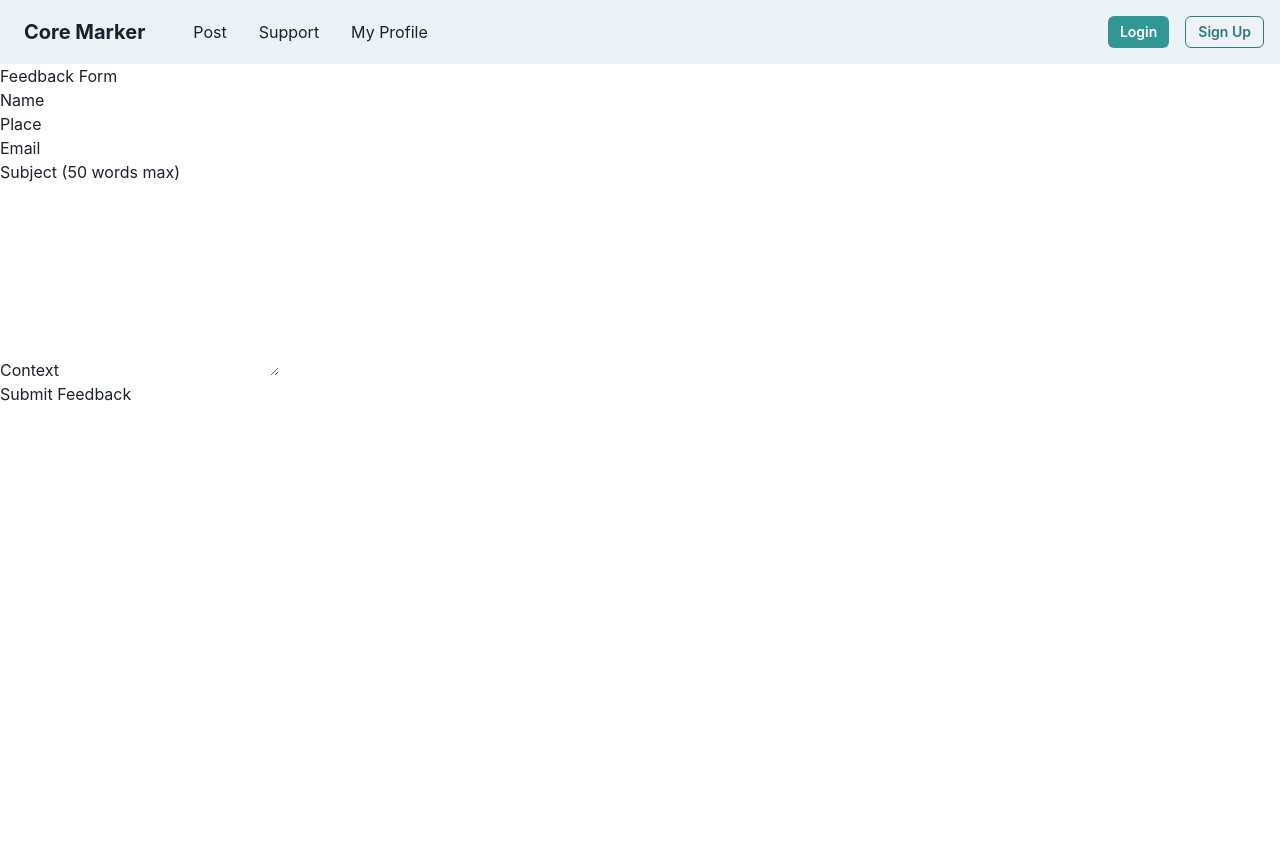
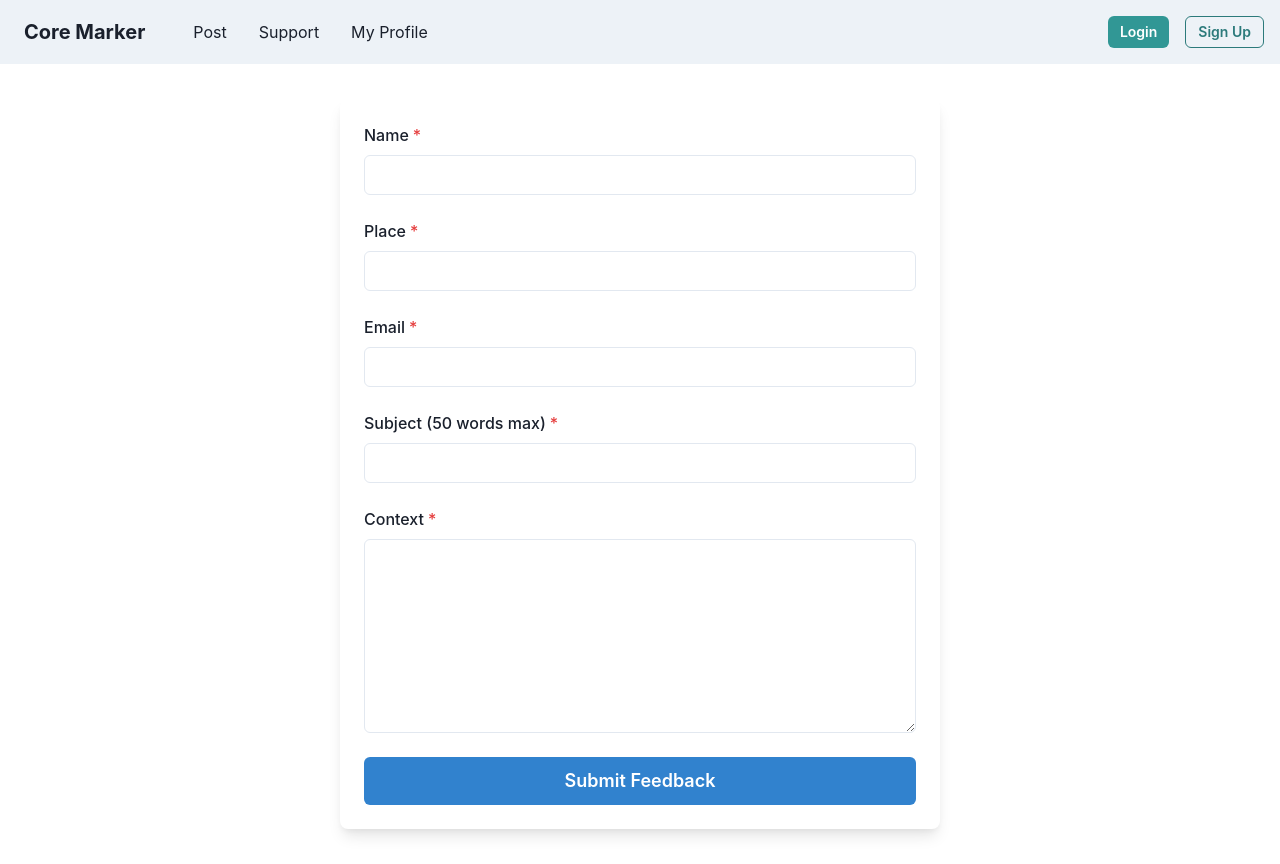
Before and after one commit to CS-179K/Core-Marker, a React (Vite) app in the folder core-marker-app/: page /support in a window 1280 px wide. Before the commit the page ends 800 px from the top, so only its background shows below. Built offline with nearby package versions, Linux system fonts and the light colour scheme.

Commit message:
update: navbar component to topic of page

```diff
--- a/core-marker-app/src/pages/Feedback.jsx
+++ b/core-marker-app/src/pages/Feedback.jsx
@@ -1,5 +1,15 @@
 import { useState } from "react";
 import emailjs from "@emailjs/browser";
+import {
+  Box,
+  Button,
+  FormControl,
+  FormLabel,
+  Input,
+  Textarea,
+  VStack,
+  useToast,
+} from "@chakra-ui/react";
 import Navbar from "../components/Navbar";
 
 const FeedbackForm = () => {
@@ -10,6 +20,8 @@ const FeedbackForm = () => {
     subject: "",
     context: "",
   });
+
+  const toast = useToast();
 
   const handleChange = (e) => {
     const { name, value } = e.target;
@@ -29,7 +41,13 @@ const FeedbackForm = () => {
       !formData.subject ||
       !formData.context
     ) {
-      alert("Please fill out all fields.");
+      toast({
+        title: "Incomplete Form",
+        description: "Please fill out all fields.",
+        status: "error",
+        duration: 3000,
+        isClosable: true,
+      });
       return;
     }
 
@@ -42,7 +60,13 @@ const FeedbackForm = () => {
       )
       .then((response) => {
         console.log("SUCCESS!", response.status, response.text);
-        alert("Feedback sent successfully!");
+        toast({
+          title: "Success",
+          description: "Feedback sent successfully!",
+          status: "success",
+          duration: 3000,
+          isClosable: true,
+        });
         setFormData({
           name: "",
           place: "",
@@ -53,127 +77,94 @@ const FeedbackForm = () => {
       })
       .catch((err) => {
         console.error("FAILED...", err);
-        alert("There was an error sending your feedback.");
+        toast({
+          title: "Error",
+          description: "There was an error sending your feedback.",
+          status: "error",
+          duration: 3000,
+          isClosable: true,
+        });
       });
   };
 
   return (
     <>
       <Navbar />
-      <div className="flex min-h-screen items-center justify-center bg-gradient-to-r from-purple-400 via-pink-500 to-red-500">
-        <form
+      <Box
+        display="flex"
+        minHeight="100vh"
+        alignItems="center"
+        justifyContent="center"
+        p={4}
+      >
+        <Box
+          as="form"
           onSubmit={handleSubmit}
-          className="w-full max-w-2xl rounded-lg bg-white p-10 shadow-lg"
+          width="full"
+          maxWidth="600px"
+          borderRadius="lg"
+          backgroundColor="white"
+          boxShadow="lg"
+          p={6}
         >
-          <h2 className="mb-6 text-center text-3xl font-bold text-gray-800">
-            Feedback Form
-          </h2>
-
-          {/* Name Field */}
-          <div className="mb-6">
-            <label
-              htmlFor="name"
-              className="mb-2 block text-lg font-bold text-gray-700"
-            >
-              Name
-            </label>
-            <input
+          <VStack spacing={6} align="stretch">
+            <FormControl id="name" isRequired>
+              <FormLabel>Name</FormLabel>
+              <Input
                 type="text"
-              id="name"
                 name="name"
                 value={formData.name}
                 onChange={handleChange}
-              className="mt-1 block w-full rounded-md border-2 border-gray-300 py-3 shadow-sm focus:border-indigo-500 focus:ring-indigo-500 sm:text-sm"
-              required
               />
-          </div>
+            </FormControl>
 
-          {/* Place Field */}
-          <div className="mb-6">
-            <label
-              htmlFor="place"
-              className="mb-2 block text-lg font-bold text-gray-700"
-            >
-              Place
-            </label>
-            <input
+            <FormControl id="place" isRequired>
+              <FormLabel>Place</FormLabel>
+              <Input
                 type="text"
-              id="place"
                 name="place"
                 value={formData.place}
                 onChange={handleChange}
-              className="mt-1 block w-full rounded-md border-2 border-gray-300 py-3 shadow-sm focus:border-indigo-500 focus:ring-indigo-500 sm:text-sm"
-              required
               />
-          </div>
+            </FormControl>
 
-          {/* Email Field */}
-          <div className="mb-6">
-            <label
-              htmlFor="email"
-              className="mb-2 block text-lg font-bold text-gray-700"
-            >
-              Email
-            </label>
-            <input
+            <FormControl id="email" isRequired>
+              <FormLabel>Email</FormLabel>
+              <Input
                 type="email"
-              id="email"
                 name="email"
                 value={formData.email}
                 onChange={handleChange}
-              className="mt-1 block w-full rounded-md border-2 border-gray-300 py-3 shadow-sm focus:border-indigo-500 focus:ring-indigo-500 sm:text-sm"
-              required
               />
-          </div>
+            </FormControl>
 
-          {/* Subject Field */}
-          <div className="mb-6">
-            <label
-              htmlFor="subject"
-              className="mb-2 block text-lg font-bold text-gray-700"
-            >
-              Subject (50 words max)
-            </label>
-            <input
+            <FormControl id="subject" isRequired>
+              <FormLabel>Subject (50 words max)</FormLabel>
+              <Input
                 type="text"
-              id="subject"
                 name="subject"
                 value={formData.subject}
                 onChange={handleChange}
                 maxLength="50"
-              className="mt-1 block w-full rounded-md border-2 border-gray-300 py-3 shadow-sm focus:border-indigo-500 focus:ring-indigo-500 sm:text-sm"
-              required
               />
-          </div>
+            </FormControl>
 
-          {/* Context Field */}
-          <div className="mb-8">
-            <label
-              htmlFor="context"
-              className="mb-2 block text-lg font-bold text-gray-700"
-            >
-              Context
-            </label>
-            <textarea
-              id="context"
+            <FormControl id="context" isRequired>
+              <FormLabel>Context</FormLabel>
+              <Textarea
                 name="context"
                 value={formData.context}
                 onChange={handleChange}
                 rows="8"
-              className="mt-1 block w-full rounded-md border-2 border-gray-300 py-3 shadow-sm focus:border-indigo-500 focus:ring-indigo-500 sm:text-sm"
-              required
               />
-          </div>
+            </FormControl>
 
-          {/* Submit Button */}
-          <button
-            type="submit"
-            className="w-full rounded bg-gradient-to-r from-indigo-500 via-purple-500 to-pink-500 px-4 py-3 text-lg text-white hover:from-indigo-600 hover:via-purple-600 hover:to-pink-600 focus:outline-none focus:ring-2 focus:ring-indigo-500 focus:ring-offset-2"
-          >
+            <Button type="submit" colorScheme="blue" size="lg" width="full">
               Submit Feedback
-          </button>
-        </form>
-      </div>
+            </Button>
+          </VStack>
+        </Box>
+      </Box>
     </>
   );
 };
```
Lines whose indentation alone changed are shown as unchanged.
